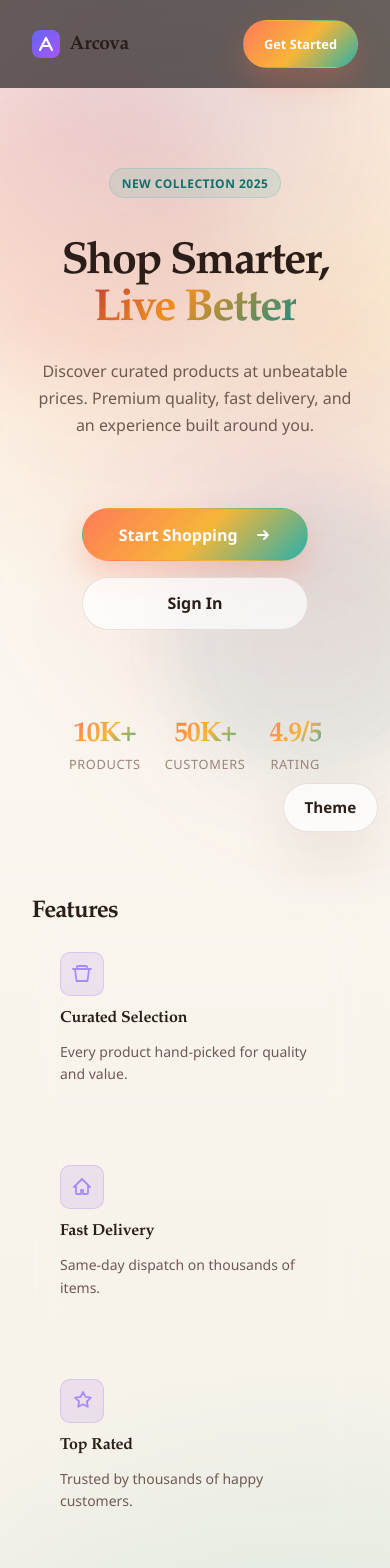
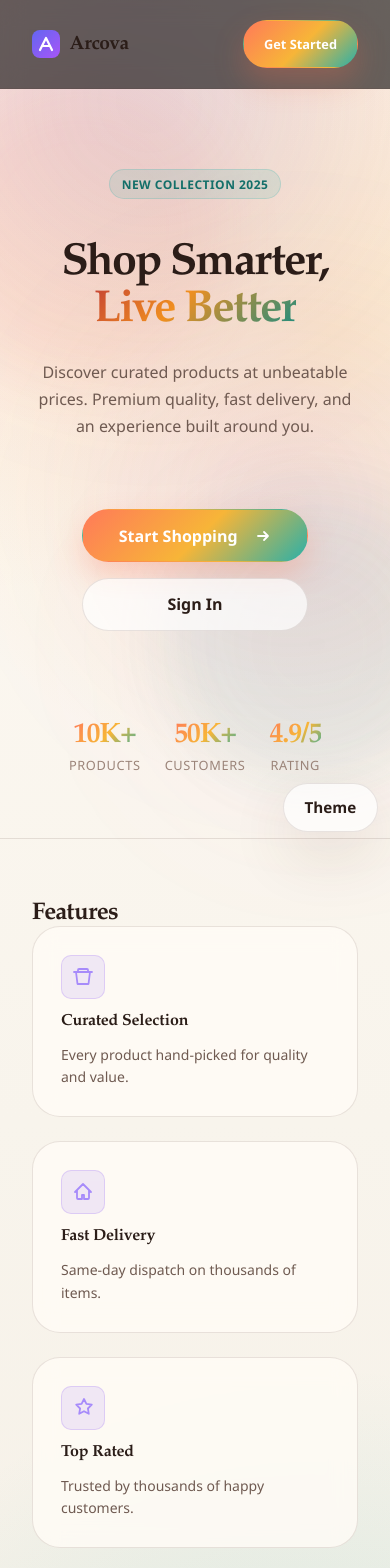
Before and after one commit to krishnagoyal22/ecom, a Next.js app: page / in a window 390 px wide. Shown: the top 1568 px of the page. Built offline with nearby package versions, Linux system fonts and the light colour scheme; no server answers.

Commit message:
mobile fix

```diff
--- a/src/app/globals.css
+++ b/src/app/globals.css
@@ -1,4 +1,5 @@
 :root {
+  color-scheme: light;
   --bg: #f8f4ec;
   --bg-accent: #fff8ef;
   --surface: rgba(255, 252, 246, 0.82);
@@ -6,6 +7,8 @@
   --surface-dark: #2f241f;
   --line: rgba(77, 47, 35, 0.12);
   --line-strong: rgba(77, 47, 35, 0.2);
+  --border-color: var(--line);
+  --panel-bg: var(--surface);
 
   --text-primary: #2b1d18;
   --text-secondary: #6f5a51;
@@ -38,6 +41,7 @@
 }
 
 html[data-theme="dark"] {
+  color-scheme: dark;
   --bg: #16110f;
   --bg-accent: #1f1815;
   --surface: rgba(34, 26, 23, 0.86);
@@ -45,6 +49,8 @@ html[data-theme="dark"] {
   --surface-dark: #f5ebde;
   --line: rgba(255, 236, 223, 0.12);
   --line-strong: rgba(255, 236, 223, 0.22);
+  --border-color: var(--line);
+  --panel-bg: var(--surface);
 
   --text-primary: #f7ede2;
   --text-secondary: #d7c0b2;
--- a/src/app/layout.tsx
+++ b/src/app/layout.tsx
@@ -1,4 +1,5 @@
 import type { Metadata } from 'next';
+import Script from 'next/script';
 import ThemeToggle from '@/components/ThemeToggle';
 import './globals.css';
 
@@ -23,8 +24,24 @@ export default function RootLayout({
   children: React.ReactNode;
 }>) {
   return (
-    <html lang="en">
+    <html lang="en" suppressHydrationWarning>
       <body className="site-shell">
+        <Script
+          id="theme-bootstrap"
+          strategy="beforeInteractive"
+          dangerouslySetInnerHTML={{
+            __html: `
+              try {
+                var storedTheme = window.localStorage.getItem('theme');
+                var theme = storedTheme === 'light' || storedTheme === 'dark'
+                  ? storedTheme
+                  : (window.matchMedia && window.matchMedia('(prefers-color-scheme: dark)').matches ? 'dark' : 'light');
+                document.documentElement.dataset.theme = theme;
+                document.documentElement.style.colorScheme = theme;
+              } catch (error) {}
+            `,
+          }}
+        />
         <ThemeToggle />
         {children}
       </body>
--- a/src/components/ThemeToggle.tsx
+++ b/src/components/ThemeToggle.tsx
@@ -4,21 +4,34 @@ import { useEffect, useSyncExternalStore } from 'react';
 
 type ThemeMode = 'light' | 'dark';
 type ThemeListener = () => void;
+type LegacyMediaQueryList = MediaQueryList & {
+  addListener?: (listener: ThemeListener) => void;
+  removeListener?: (listener: ThemeListener) => void;
+};
 
 const themeListeners = new Set<ThemeListener>();
 
 function applyTheme(theme: ThemeMode) {
   document.documentElement.dataset.theme = theme;
+  document.documentElement.style.colorScheme = theme;
+}
+
+function getStoredTheme(): ThemeMode | null {
+  try {
+    const storedTheme = window.localStorage.getItem('theme');
+    return storedTheme === 'light' || storedTheme === 'dark' ? storedTheme : null;
+  } catch {
+    return null;
+  }
 }
 
 function getPreferredTheme(): ThemeMode {
-  const storedTheme = window.localStorage.getItem('theme');
-
-  if (storedTheme === 'light' || storedTheme === 'dark') {
+  const storedTheme = getStoredTheme();
+  if (storedTheme) {
     return storedTheme;
   }
 
-  return window.matchMedia('(prefers-color-scheme: dark)').matches ? 'dark' : 'light';
+  return window.matchMedia?.('(prefers-color-scheme: dark)').matches ? 'dark' : 'light';
 }
 
 function getServerThemeSnapshot(): ThemeMode {
@@ -28,22 +41,37 @@ function getServerThemeSnapshot(): ThemeMode {
 function subscribeToThemeChanges(listener: ThemeListener) {
   themeListeners.add(listener);
 
-  const mediaQuery = window.matchMedia('(prefers-color-scheme: dark)');
+  const mediaQuery = window.matchMedia('(prefers-color-scheme: dark)') as LegacyMediaQueryList;
   const notify = () => listener();
 
-  mediaQuery.addEventListener('change', notify);
+  if (typeof mediaQuery.addEventListener === 'function') {
+    mediaQuery.addEventListener('change', notify);
+  } else {
+    mediaQuery.addListener?.(notify);
+  }
+
   window.addEventListener('storage', notify);
 
   return () => {
     themeListeners.delete(listener);
-    mediaQuery.removeEventListener('change', notify);
+
+    if (typeof mediaQuery.removeEventListener === 'function') {
+      mediaQuery.removeEventListener('change', notify);
+    } else {
+      mediaQuery.removeListener?.(notify);
+    }
+
     window.removeEventListener('storage', notify);
   };
 }
 
 function setStoredTheme(theme: ThemeMode) {
   applyTheme(theme);
-  window.localStorage.setItem('theme', theme);
+  try {
+    window.localStorage.setItem('theme', theme);
+  } catch {
+    // The visual theme should still change when storage is unavailable.
+  }
   themeListeners.forEach((listener) => listener());
 }
 
```
